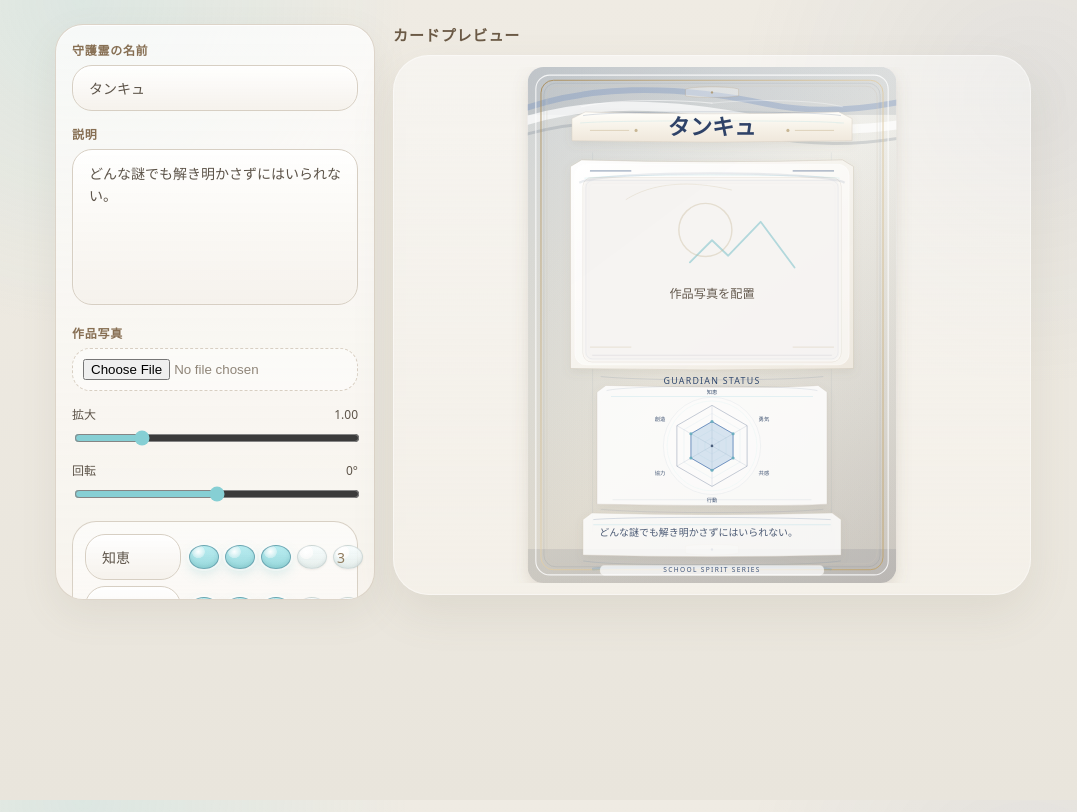
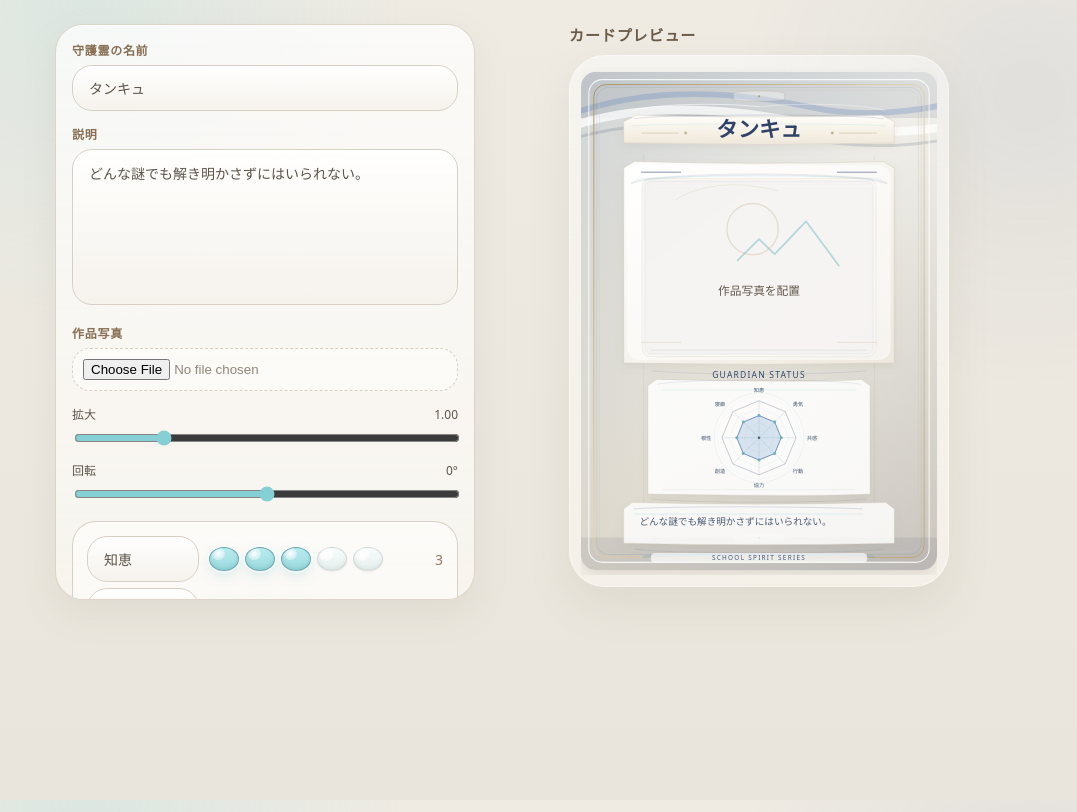
Before and after one commit to furuta70-wq/syugorei, a plain HTML site: page index.html in a window 1280 px wide. Shown: the whole page, without its empty margins (97-1174 px from the left). Drawn offline with Linux system fonts and the light colour scheme.

Commit message:
Add files via upload

```diff
--- a/index.html
+++ b/index.html
@@ -32,8 +32,8 @@ body{
   height:min(600px, calc(100vh - 24px));
   margin:12px auto;
   display:grid;
-  grid-template-columns:320px minmax(0,1fr);
-  gap:18px;
+  grid-template-columns:420px minmax(0,1fr);
+  gap:12px;
   padding:12px;
 }
 .controls{
@@ -90,21 +90,21 @@ input[type="range"]{width:100%;accent-color:#86cfd4}
 .stats-editor{
   border:1px solid rgba(207,198,184,.78);
   border-radius:24px;
-  padding:12px 12px 8px;
+  padding:14px 14px 10px;
   background:linear-gradient(180deg, rgba(255,255,255,.58), rgba(247,243,237,.9));
 }
 .stat-row{
   display:grid;
-  grid-template-columns:96px minmax(0,1fr) 20px;
-  gap:8px;align-items:center;min-height:44px;margin-bottom:6px;
+  grid-template-columns:112px minmax(130px,1fr) 30px;
+  gap:10px;align-items:center;min-height:46px;margin-bottom:6px;
 }
 .stat-name{
-  width:100%;padding:9px 10px;font-size:12px;border-radius:18px;
+  width:100%;padding:9px 12px;font-size:12px;border-radius:18px;
   border:1px solid #d7cfc3;background:rgba(255,255,255,.72);color:var(--ui-text)
 }
-.spirit-dots{display:flex;gap:6px;align-items:center}
+.spirit-dots{display:flex;gap:6px;align-items:center;justify-content:flex-start;min-width:130px}
 .spirit-dot{
-  width:24px;height:24px;border-radius:50%;
+  width:24px;height:24px;flex:0 0 24px;border-radius:50%;
   border:1px solid rgba(170,185,185,.45);
   background:
     radial-gradient(circle at 30% 28%, rgba(255,255,255,.94), rgba(255,255,255,.30) 26%, rgba(158,228,233,.08) 28%),
@@ -122,7 +122,7 @@ input[type="range"]{width:100%;accent-color:#86cfd4}
     linear-gradient(180deg, rgba(185,236,240,.98), rgba(132,207,212,.86));
   box-shadow: inset 0 -2px 4px rgba(70,145,150,.22), 0 0 0 2px rgba(255,255,255,.38), 0 5px 12px rgba(117,191,196,.25);
 }
-.stat-value{text-align:right;font-size:14px;color:#8f7b5d}
+.stat-value{text-align:right;font-size:14px;color:#8f7b5d;min-width:30px}
 .actions{display:flex;gap:8px;margin-top:12px}
 button{
   appearance:none;border:none;border-radius:16px;padding:11px 14px;font-size:13px;font-weight:700;cursor:pointer;
@@ -134,7 +134,7 @@ button.secondary{
   border:1px solid #dbd2c6;box-shadow:0 8px 16px rgba(130,120,100,.08), inset 0 1px 0 rgba(255,255,255,.9);
 }
 .preview-area{min-width:0;display:flex;justify-content:center;align-items:flex-start}
-.preview-shell{width:min(100%, 680px)}
+.preview-shell{width:min(100%, 380px)}
 .preview-head{display:flex;align-items:center;justify-content:space-between;margin-bottom:10px}
 .preview-head .title{font-size:15px;font-weight:700;color:#6b5a46;letter-spacing:.06em}
 .card-stage{
@@ -165,7 +165,7 @@ button.secondary{
 
     <section class="field-group">
       <label for="descInput">説明</label>
-      <textarea id="descInput" maxlength="80">どんな謎でも解き明かさずにはいられない。</textarea>
+      <textarea id="descInput" maxlength="50">どんな謎でも解き明かさずにはいられない。</textarea>
     </section>
 
     <section class="field-group">
@@ -207,24 +207,26 @@ button.secondary{
 </div>
 
 <script>
-const statsKeys = ['wisdom','bravery','empathy','creation','cooperation','action'];
+const statsKeys = ['wisdom','bravery','empathy','action','cooperation','creation','guts','bedhead'];
 const defaultLabels = {
   wisdom: '知恵',
   bravery: '勇気',
   empathy: '共感',
+  action: '行動',
+  cooperation: '協力',
   creation: '創造',
-  cooperation: '協力',
-  action: '行動',
+  guts: '根性',
+  bedhead: '寝癖',
 };
 const CENTER_X = 500;
-const PHOTO_FRAME = { x: 150, y: 300, w: 700, h: 500 };
+const PHOTO_FRAME = { x: 172, y: 300, w: 656, h: 500 };
 
 const state = {
   name: 'タンキュ',
   desc: 'どんな謎でも解き明かさずにはいられない。',
   statLabels: { ...defaultLabels },
-  stats: { wisdom:3, bravery:3, empathy:3, creation:3, cooperation:3, action:3 },
-  displayStats: { wisdom:3, bravery:3, empathy:3, creation:3, cooperation:3, action:3 },
+  stats: { wisdom:3, bravery:3, empathy:3, action:3, cooperation:3, creation:3, guts:3, bedhead:3 },
+  displayStats: { wisdom:3, bravery:3, empathy:3, action:3, cooperation:3, creation:3, guts:3, bedhead:3 },
   imageDataUrl: '',
   zoom: 1,
   rotation: 0,
@@ -300,10 +302,10 @@ function getNameFontSize(name) {
 }
 function getLabelFontSize(label) {
   const len = [...label].length;
-  if (len <= 4) return 15;
-  if (len <= 6) return 13;
-  if (len <= 8) return 11.5;
-  return 10.5;
+  if (len <= 4) return 14.6;
+  if (len <= 6) return 12.8;
+  if (len <= 8) return 11.2;
+  return 10.4;
 }
 function pointOnCircle(cx, cy, r, angleDeg) {
   const rad = (angleDeg * Math.PI) / 180;
@@ -313,8 +315,8 @@ function getRadarGeometry() {
   return {
     cx: 330,
     cy: 182,
-    maxR: 110,
-    angles: [-90, -30, 30, 90, 150, 210],
+    maxR: 104,
+    angles: [-90, -45, 0, 45, 90, 135, 180, 225],
     labels: [
       state.statLabels.wisdom || '知恵',
       state.statLabels.bravery || '勇気',
@@ -322,8 +324,10 @@ function getRadarGeometry() {
       state.statLabels.action || '行動',
       state.statLabels.cooperation || '協力',
       state.statLabels.creation || '創造',
+      state.statLabels.guts || '根性',
+      state.statLabels.bedhead || '寝癖',
     ],
-    keys: ['wisdom','bravery','empathy','action','cooperation','creation'],
+    keys: ['wisdom','bravery','empathy','action','cooperation','creation','guts','bedhead'],
   };
 }
 function radarPolygonPoints(stats = state.displayStats) {
@@ -351,10 +355,10 @@ function buildRadarSvg() {
   let labelsSvg = '';
   angles.forEach((a, i) => {
     const outer = pointOnCircle(cx, cy, maxR, a);
-    const labelPoint = pointOnCircle(cx, cy, maxR + 36, a);
+    const labelPoint = pointOnCircle(cx, cy, maxR + 30, a);
     const anchor = Math.abs(labelPoint.x - cx) < 8 ? 'middle' : labelPoint.x > cx ? 'start' : 'end';
     axes += `<line x1="${cx}" y1="${cy}" x2="${outer.x}" y2="${outer.y}" stroke="rgba(71,96,138,0.30)" stroke-width="1.1" />`;
-    labelsSvg += `<text x="${labelPoint.x}" y="${labelPoint.y + 5}" text-anchor="${anchor}" font-size="14.5" fill="#425674">${escapeXml(labels[i] || '')}</text>`;
+    labelsSvg += `<text x="${labelPoint.x}" y="${labelPoint.y + 5}" text-anchor="${anchor}" font-size="${getLabelFontSize(labels[i] || '')}" fill="#425674">${escapeXml(labels[i] || '')}</text>`;
   });
 
   const polygonPoints = radarPolygonPoints(state.displayStats);
@@ -408,14 +412,14 @@ function buildPhotoBlock() {
 
 function renderCard() {
   const name = (state.name || '').trim() || '守護霊の名前';
-  const descLines = wrapTextByCount(state.desc, 22, 2);
+  const descLines = wrapTextByCount(state.desc, 25, 2);
   const nameSize = getNameFontSize(name);
 
   const nameW = 760, nameX = centeredX(nameW);
-  const photoOuterW = 768, photoOuterX = centeredX(photoOuterW);
-  const photoInnerW = 744, photoInnerX = centeredX(photoInnerW);
+  const photoOuterW = 760, photoOuterX = centeredX(photoOuterW);
+  const photoInnerW = 736, photoInnerX = centeredX(photoInnerW);
   const radarW = 660, radarX = centeredX(radarW);
-  const descW = 700, descX = centeredX(descW);
+  const descW = 760, descX = centeredX(descW);
   const bandW = 608, bandX = centeredX(bandW);
 
   els.cardSvg.innerHTML = `
@@ -553,7 +557,7 @@ function renderCard() {
           ${buildPhotoBlock()}
           <rect x="${PHOTO_FRAME.x}" y="${PHOTO_FRAME.y}" width="${PHOTO_FRAME.w}" height="${PHOTO_FRAME.h}" rx="24" fill="rgba(255,255,255,0.03)" stroke="rgba(255,255,255,0.34)" stroke-width="0.8"/>
           <path d="M${PHOTO_FRAME.x+24} ${PHOTO_FRAME.y+20}h${700-48}" fill="none" stroke="rgba(255,255,255,0.28)" stroke-width="1.8" stroke-linecap="round"/>
-          <path d="M${PHOTO_FRAME.x+26} ${PHOTO_FRAME.y+482}h${700-52}" fill="none" stroke="rgba(36,58,99,0.10)" stroke-width="2.2" stroke-linecap="round"/>
+          <path d="M${PHOTO_FRAME.x+26} ${PHOTO_FRAME.y+482}h${PHOTO_FRAME.w-52}" fill="none" stroke="rgba(36,58,99,0.10)" stroke-width="2.2" stroke-linecap="round"/>
           <path d="M170 282h110" stroke="rgba(49,76,122,0.68)" stroke-width="2.4" stroke-linecap="round"/>
           <path d="M720 282h110" stroke="rgba(49,76,122,0.68)" stroke-width="2.4" stroke-linecap="round"/>
           <path d="M170 760h110" stroke="rgba(181,160,116,0.34)" stroke-width="2" stroke-linecap="round"/>
@@ -670,8 +674,8 @@ function resetState() {
   state.name = 'タンキュ';
   state.desc = 'どんな謎でも解き明かさずにはいられない。';
   state.statLabels = { ...defaultLabels };
-  state.stats = { wisdom:3, bravery:3, empathy:3, creation:3, cooperation:3, action:3 };
-  state.displayStats = { wisdom:3, bravery:3, empathy:3, creation:3, cooperation:3, action:3 };
+  state.stats = { wisdom:3, bravery:3, empathy:3, action:3, cooperation:3, creation:3, guts:3, bedhead:3 };
+  state.displayStats = { wisdom:3, bravery:3, empathy:3, action:3, cooperation:3, creation:3, guts:3, bedhead:3 };
   state.zoom = 1;
   state.rotation = 0;
   state.offsetX = 0;
```
